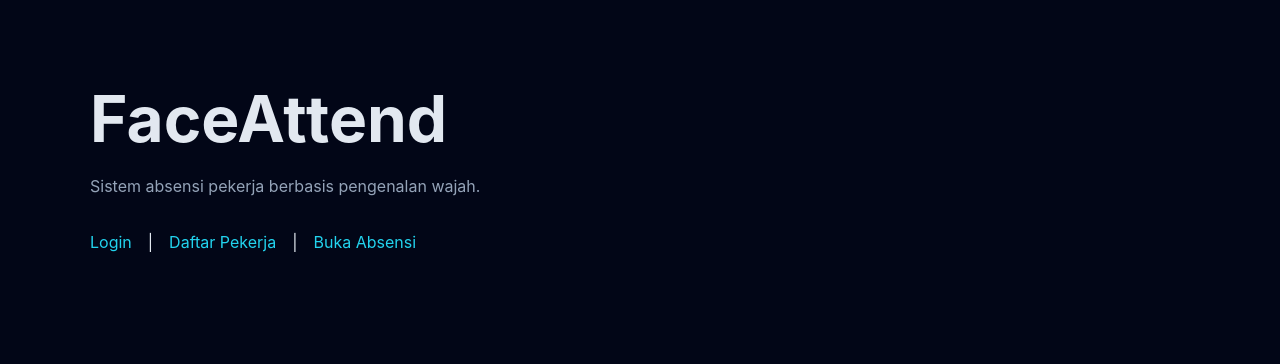
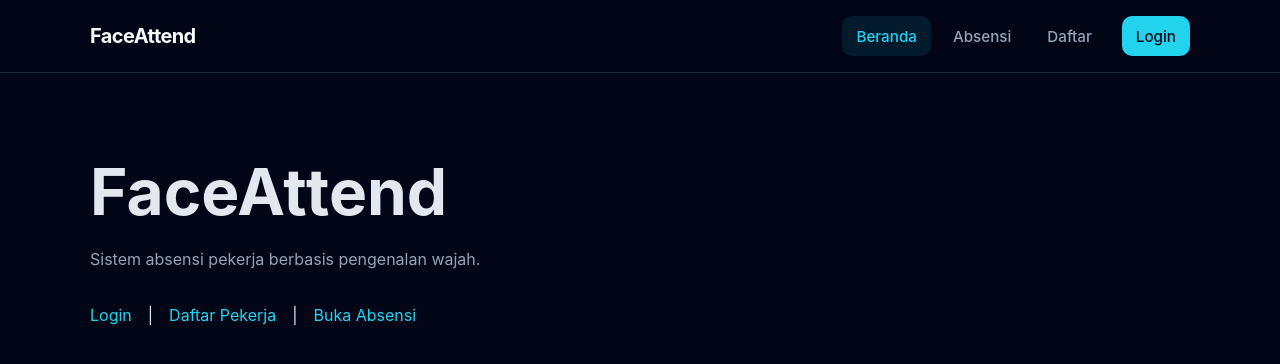
Before and after one commit to aminmuis/development-phase-face-attendance-system, a React (Vite) app: page / in a window 1280 px wide. Shown: the top 364 px of the page. Built offline with nearby package versions, Linux system fonts and the light colour scheme.

Commit message:
add navbar

```diff
--- a/src/App.tsx
+++ b/src/App.tsx
@@ -1,5 +1,6 @@
 import { Navigate, Route, Routes } from "react-router-dom";
 
+import Navbar from "./components/layout/Navbar";
 import LandingPage from "./pages/LandingPage";
 import LoginPage from "./pages/LoginPage";
 import RegisterPage from "./pages/RegisterPage";
@@ -9,6 +10,9 @@ import HrdDashboard from "./pages/HrdDashboard";
 
 export default function App() {
   return (
+    <>
+      <Navbar />
+
       <Routes>
         <Route path="/" element={<LandingPage />} />
         <Route path="/login" element={<LoginPage />} />
@@ -19,5 +23,6 @@ export default function App() {
 
         <Route path="*" element={<Navigate to="/" replace />} />
       </Routes>
+    </>
   );
 }
--- /dev/null
+++ b/src/components/layout/Navbar.tsx
@@ -0,0 +1,54 @@
+import { NavLink } from "react-router-dom";
+
+export default function Navbar() {
+  return (
+    <header className="navbar">
+      <div className="navbar-container">
+        <NavLink to="/" className="navbar-brand">
+          FaceAttend
+        </NavLink>
+
+        <nav className="navbar-menu" aria-label="Navigasi utama">
+          <NavLink
+            to="/"
+            end
+            className={({ isActive }) =>
+              isActive ? "navbar-link active" : "navbar-link"
+            }
+          >
+            Beranda
+          </NavLink>
+
+          <NavLink
+            to="/attendance"
+            className={({ isActive }) =>
+              isActive ? "navbar-link active" : "navbar-link"
+            }
+          >
+            Absensi
+          </NavLink>
+
+          <NavLink
+            to="/register"
+            className={({ isActive }) =>
+              isActive ? "navbar-link active" : "navbar-link"
+            }
+          >
+            Daftar
+          </NavLink>
+
+          <NavLink
+            to="/login"
+            className={({ isActive }) =>
+              isActive
+                ? "navbar-login active"
+                : "navbar-login"
+            }
+          >
+            Login
+          </NavLink>
+        </nav>
+      </div>
+    </header>
+  );
+}
--- a/src/index.css
+++ b/src/index.css
@@ -51,3 +51,84 @@ a:hover {
   color: #67e8f9;
   text-decoration: underline;
 }
+.navbar {
+  position: sticky;
+  top: 0;
+  z-index: 100;
+  width: 100%;
+  border-bottom: 1px solid #1e293b;
+  background-color: rgba(2, 6, 23, 0.9);
+  backdrop-filter: blur(12px);
+}
+
+.navbar-container {
+  display: flex;
+  align-items: center;
+  justify-content: space-between;
+  width: min(1100px, calc(100% - 32px));
+  min-height: 72px;
+  margin: 0 auto;
+}
+
+.navbar-brand {
+  color: #f8fafc;
+  font-size: 1.25rem;
+  font-weight: 700;
+  letter-spacing: -0.03em;
+  text-decoration: none;
+}
+
+.navbar-brand:hover {
+  color: #22d3ee;
+  text-decoration: none;
+}
+
+.navbar-menu {
+  display: flex;
+  align-items: center;
+  gap: 8px;
+  margin: 0;
+}
+
+.navbar-link,
+.navbar-login {
+  display: inline-flex;
+  align-items: center;
+  min-height: 40px;
+  padding: 0 14px;
+  border-radius: 10px;
+  color: #94a3b8;
+  font-size: 0.95rem;
+  font-weight: 500;
+  text-decoration: none;
+  transition:
+    color 150ms ease,
+    background-color 150ms ease;
+}
+
+.navbar-link:hover {
+  color: #f8fafc;
+  background-color: #0f172a;
+  text-decoration: none;
+}
+
+.navbar-link.active {
+  color: #22d3ee;
+  background-color: rgba(34, 211, 238, 0.1);
+}
+
+.navbar-login {
+  margin-left: 8px;
+  color: #020617;
+  background-color: #22d3ee;
+}
+
+.navbar-login:hover {
+  color: #020617;
+  background-color: #67e8f9;
+  text-decoration: none;
+}
+
+.navbar-login.active {
+  background-color: #a5f3fc;
+}
```
Lines whose indentation alone changed are shown as unchanged.
